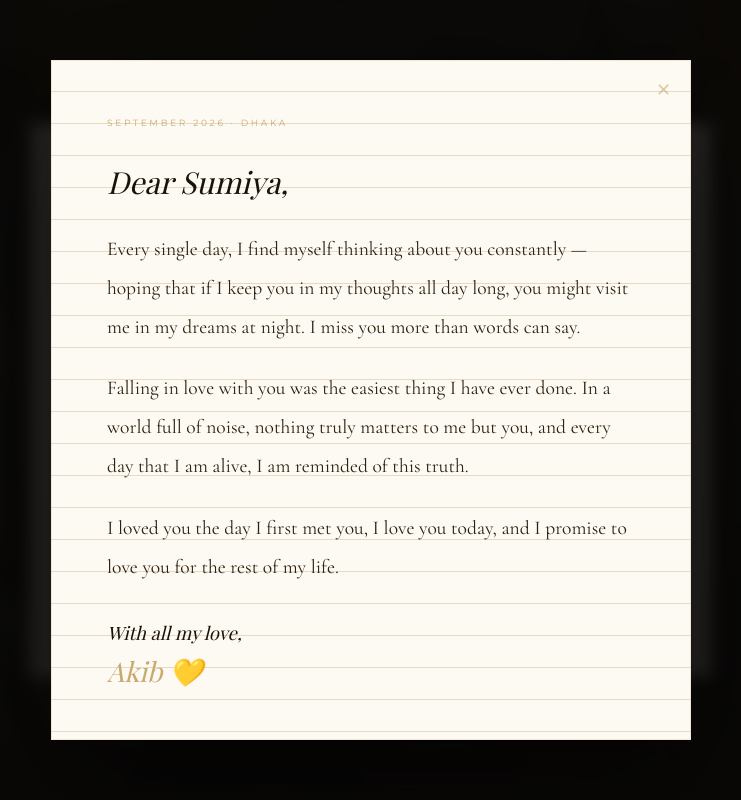
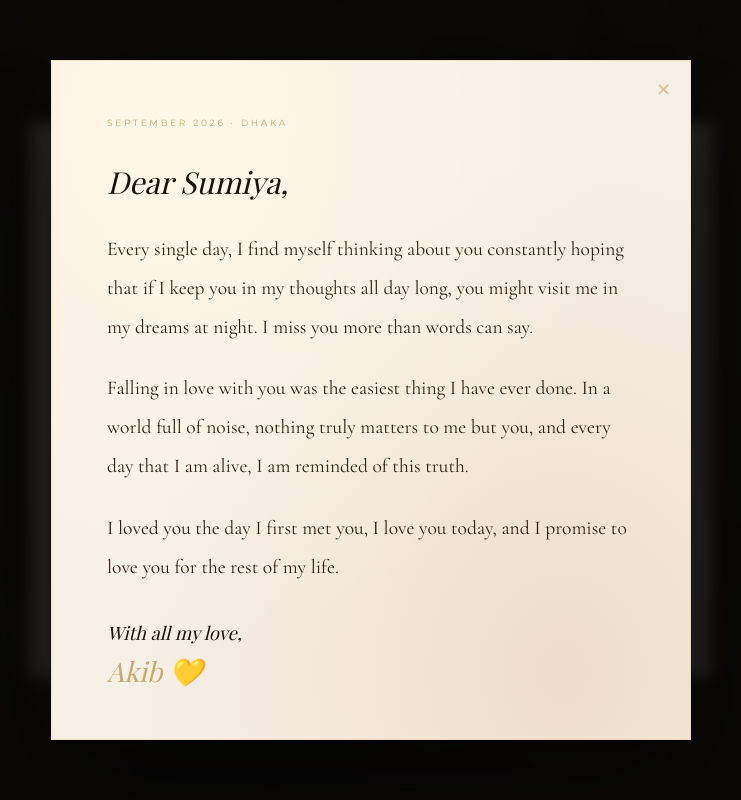
Before and after one commit to EashenMahmud/Megazine, a React (Vite) app: page / in a window 1280 px wide. Both pictures are taken after a click on the button "Open birthday letter". Shown: the top 800 px of the page, without its empty margins (269-1010 px from the left). Built offline with nearby package versions, Linux system fonts and the light colour scheme; a web font is replaced by a local one.

Commit message:
new version model

```diff
--- a/src/components/BirthdayModal.jsx
+++ b/src/components/BirthdayModal.jsx
@@ -105,6 +105,7 @@ export default function BirthdayModal() {
                         onClick={() => setLetterOpen(true)}
                         className="flex flex-col items-center gap-3 group"
                         aria-label="Open birthday letter"
+                        style={{ cursor: 'pointer', background: 'none', border: 'none' }}
                     >
                         <div style={{ fontSize: '4rem', animation: 'bmLetterBounce 1.2s ease-in-out infinite' }}>
                             💌
@@ -140,10 +141,9 @@ export default function BirthdayModal() {
                 >
                     <div
                         style={{
-                            background: '#fdfaf4',
-                            backgroundImage: `
-                                repeating-linear-gradient(transparent, transparent 31px, #e8d9c5 31px, #e8d9c5 32px)
-                            `,
+                            background: '#f7f0e6',
+                            backgroundImage: `radial-gradient(ellipse at 20% 10%, rgba(255,248,230,0.9) 0%, transparent 60%),
+                                             radial-gradient(ellipse at 80% 90%, rgba(220,195,160,0.4) 0%, transparent 60%)`,
                             maxWidth: '640px',
                             width: '92vw',
                             maxHeight: '85vh',
@@ -188,7 +188,7 @@ export default function BirthdayModal() {
 
                         {/* Body */}
                         {[
-                            `Every single day, I find myself thinking about you constantly — hoping that if I keep you in my thoughts all day long, you might visit me in my dreams at night. I miss you more than words can say.`,
+                            `Every single day, I find myself thinking about you constantly hoping that if I keep you in my thoughts all day long, you might visit me in my dreams at night. I miss you more than words can say.`,
                             `Falling in love with you was the easiest thing I have ever done. In a world full of noise, nothing truly matters to me but you, and every day that I am alive, I am reminded of this truth.`,
                             `I loved you the day I first met you, I love you today, and I promise to love you for the rest of my life.`,
                         ].map((para, i) => (
```
